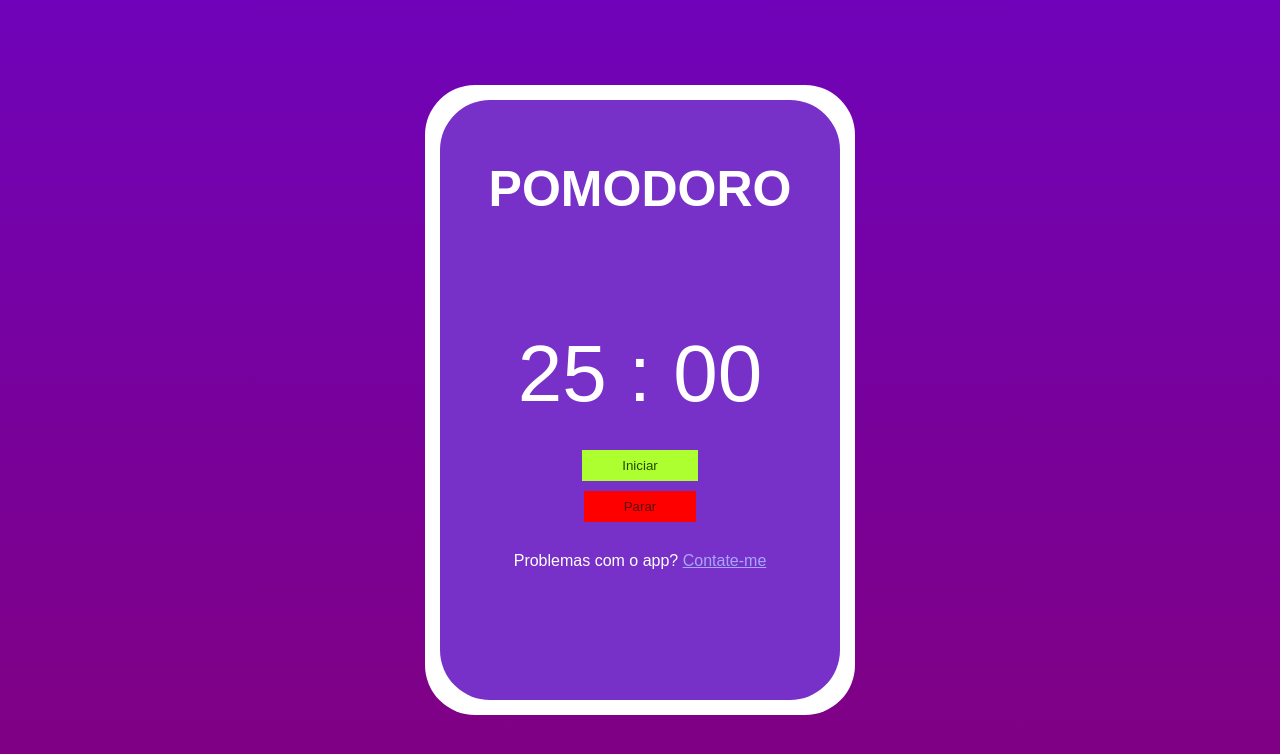
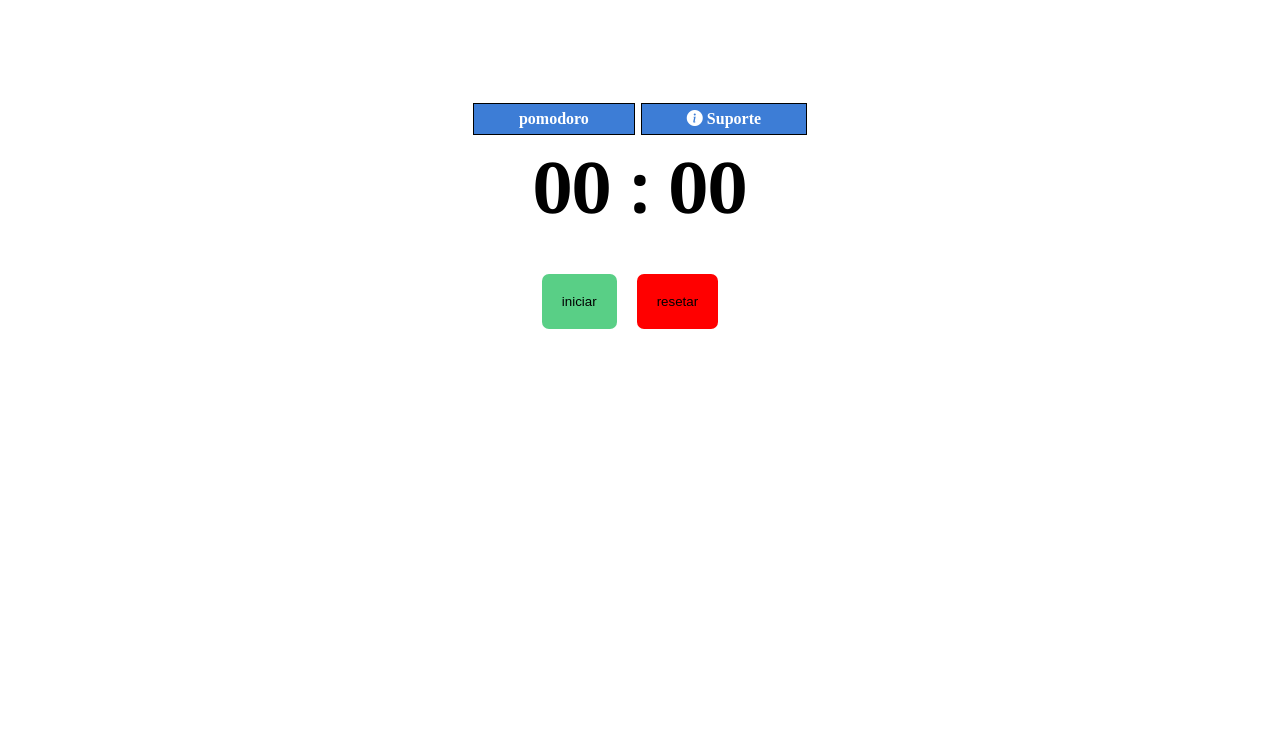
Before and after one commit to lucasbezerrapro/Cronometro-pomodoro, a plain HTML site: page index.html in a window 1280 px wide. Drawn offline with nearby package versions, Linux system fonts and the light colour scheme; a web font is replaced by a local one.

Commit message:
design refeito novas funcionalidades

```diff
--- a/app.js
+++ b/app.js
@@ -1,74 +1,124 @@
-let minutos = 24;
-let segundos = 60;
-let click = 0;
-let cronometro;
-let cronometroAtivo = false;
+class Cronometro {
+	constructor() {
+	  this.minutos = 24;
+	  this.segundos = 60;
+	  this.menosMinutos = 0;
+	  this.menosSegundos = 0;
+	  this.click;
+	  this.cronometroAtivo = false;
+	  this.cronometroInterval = null;
+	}
 
-function iniciarCronometro() {
 
-	if(click > 0) {
-		alert("Cliques multiplos desabilitados! Clique uma vez apenas :(");
-		clearInterval(cronometro);
+
+	iniciarCronometro() {
+	  if (this.click > 0) {
+		alert("Cliques múltiplos desabilitados! Clique uma vez apenas :(");
+		clearInterval(this.cronometroInterval);
 	  }
-	click++;
+	  this.click++;
 
-	cronometroAtivo = true //Ativar o  cronômetro
+	  this.cronometroAtivo = true;
 
-  cronometro = setInterval(function () {
-    segundos -= 1;
-    if (segundos < 0) {
-      if (minutos <= 0) {
-        if (document.getElementById("titulo").innerHTML === 'Desanse 5 minutos') {
-          minutos = 25;
-          segundos = 0;
-          document.getElementById("titulo").innerHTML = 'Volte a estudar:';
+	  this.cronometroInterval = setInterval(() => {
+		this.segundos -= 1;
+		if (this.segundos < 0) {
+		  if (this.minutos <= 0) {
+			// Lógica para alternar entre os modos de estudo e descanso
+			if (document.getElementById("titulo").innerHTML === "Desanse 5 minutos") {
+			  this.minutos = 25;
+			  this.segundos = 0;
+			  document.getElementById("titulo").innerHTML = "Volte a estudar:";
 			} else {
-          minutos = 4;
-          segundos = 60;
-          document.getElementById("titulo").innerHTML = 'Desanse 5 minutos';
+			  this.minutos = 4;
+			  this.segundos = 60;
+			  document.getElementById("titulo").innerHTML = "Desanse 5 minutos";
 			}
 		  } else {
-        minutos -= 1;
-        segundos = 59;
+			this.minutos -= 1;
+			this.segundos = 59;
 		  }
 		}
-    document.getElementById("minutos").innerHTML = `${minutos}`;
-    document.getElementById("segundos").innerHTML = `: ${segundos}`;
 
-    let iniciarBotao = document.getElementById("iniciar");
-	iniciarBotao.disabled = true;
-	iniciarBotao.style.backgroundColor = 'gray';
+		this.atualizarDisplay();
 
-	document.getElementById("iniciarDisabled").style.display = 'block'
+		// Lógica para desabilitar o botão de iniciar
+		document.getElementById("iniciar").disabled = true;
+		document.getElementById("iniciar").style.backgroundColor = "gray";
+		document.getElementById("iniciarDisabled").style.display = "block";
+
 
 	  }, 1000);
 	}
 
-function pararCronometro() {
-  if(cronometroAtivo) {
-	clearInterval(cronometro);
+	pararCronometro() {
+	  if (this.cronometroAtivo) {
+		clearInterval(this.cronometroInterval);
+		this.cronometroAtivo = false;
 
-	cronometroAtivo = false;
+		// Resetar valores e atualizar display
+		this.minutos = 25;
+		this.segundos = 0;
 
-	minutos = 24;
+		this.atualizarDisplay();
 
-	segundos = 60;
+		// Lógica para habilitar o botão de iniciar
+		document.getElementById("iniciar").disabled = false;
+		document.getElementById("iniciar").style.backgroundColor = "#59cf86";
+		document.getElementById("iniciar").style.color = "#fff";
+		document.getElementById("iniciarDisabled").style.display = "none";
 
-	document.getElementById("minutos").innerHTML = `${'25'}`;
-
-	document.getElementById("segundos").innerHTML = `: ${'00'}`;
-
-	let desabilitarBotao = document.getElementById("iniciar")
-
-	desabilitarBotao.disabled= false;
-
-	desabilitarBotao.style.backgroundColor='#adff2f';
-
-	desabilitarBotao.style.color ='#204b02';
-
-	click = 0;
+		this.click = 0;
+	  }
 	}
 
 
+	// Adicione métodos adicionais conforme necessário
 
+	atualizarDisplay() {
+	  // Atualizar o display com os valores de minutos e segundos
+	  document.getElementById("minutos").innerHTML = `${this.minutos}`;
+	  document.getElementById("segundos").innerHTML = `: ${this.segundos}`;
 	}
+  }
+
+  // Criar uma instância da classe Cronometro
+  const cronometro = new Cronometro();
+
+  // Configurar intervalos para atualização de minutos e segundos
+  const intervaloMinuto = setInterval(() => cronometro.atualizarMinutos(), 1000);
+  const intervaloSegundo = setInterval(() => cronometro.atualizarSegundos(), 1000);
+
+  function iniciarCronometroClick() {
+	cronometro.iniciarCronometro();
+  }
+
+  document.getElementById('iniciar').addEventListener('click', function(){
+	iniciarCronometroClick();
+	console.log('iniciou cronometro');
+  });
+
+  function pararCronometroClick() {
+	cronometro.pararCronometro();
+  }
+
+  document.getElementById('parar').addEventListener('click', function(){
+	pararCronometroClick();
+	console.log('parou cronometro');
+  });
+
+
+  const cronometroCurto = new Cronometro();
+
+  function cronometroShort(){
+	this.minutos=5;
+	thi.segundos=0;
+  }
+
+  intervaloMinuto = setInterval(() => cronometroCurto.cronometroShort(), 1000);
+  intervaloSegundo = setInterval(() => cronometroCurto.cronometroShort(), 1000);
+
+  function suporte() {
+	btn = document.getElementById('suporte')
+	btn.onclick= window.location.href = 'https://wa.me/5587981386821?text=Oi%2C+estou+vindo+do+site+do+cronometro.+Podemos+conversar+sobre%3A+%28assunto+do+problema+que+enfrenta+com+o+site%29';
+  }
--- a/index.html
+++ b/index.html
@@ -4,24 +4,27 @@
 		<meta charset="UTF-8">
 		<meta name="viewport" content="width=device-width, initial-scale=1.0">
 		<link rel="stylesheet" href="style.css">
-  <title>cronometro</title>
+		<link rel="stylesheet" href="https://cdn.jsdelivr.net/npm/bootstrap-icons@1.11.3/font/bootstrap-icons.min.css">
+		<script src="/app.js" defer></script>
+		<title>Cronometro</title>
 	</head>
 	<body>
-
-    <div class="relogio">
+		<nav>
+			<ul>
+				<li>pomodoro</li>
+				<li id="suporte" onclick="suporte()"><i class="bi bi-info-circle-fill"></i>   Suporte</li>
+			</ul>
+		</nav>
+		<header>
 			<div class="cronometro">
-
-        <div class="tempo">
-          <h1 style="color: white;" id="titulo">Pomodoro</h1>
-          <span id="minutos">25 :  </span>
+				<span class="tempo" id="minutos">00 : </span>
 				<span id="segundos">00</span>
 			</div>
-        <button onclick="iniciarCronometro()" id="iniciar">Iniciar</button>
-        <button onclick="pararCronometro()" id="parar">Parar</button>
-        <p style="color: white; margin-top: 30px;">Problemas com o app? <a style="color: rgb(167, 167, 250);" href="https://wa.link/gcces8">Contate-me</a></p>
+			<div class="botao">
+				<button id="iniciar" onclick="iniciarCronometro()">iniciar</button>
+				<button id="pausar" onclick="pausarCronometro()">Pausar</button>
+				<button id="parar" onclick="pararCronometro()">resetar</button>
 			</div>
-    </div>
-
-    <script src="app.js"></script>
+		</header>
 	</body>
 </html>
--- a/style.css
+++ b/style.css
@@ -1,105 +1,63 @@
-@import url('https://fonts.googleapis.com/css2?family=Digital-7&display=swap');
-
 * {
 	margin: 0;
 	padding: 0;
 	box-sizing: border-box;
 }
-
 body {
-  background: linear-gradient(to bottom, rgb(112, 3, 185), purple);
-  height: 100vh;
-  margin: 0;
-  display: flex;
-  justify-content: center;
-  align-items: center;
-  font-family: 'Digital-7', sans-serif;
-  text-align: center;
-}
-
-h1{
-  margin-top: -70px;
-  padding-bottom: 110px;
-  font-family:  Arial, Helvetica, sans-serif;
-  text-transform: uppercase;
-  font-size: 50px;
-}
-.relogio {
-  width: 430px;
-  height: 630px;
-  display: flex;
-  justify-content: center;
-  align-items: center;
-  background: rgb(255, 255, 255);
-  border-radius: 50px;
-}
-
-.cronometro {
-  width: 400px;
-  height: 600px;
-  display: flex;
+	height: 100%;
+	padding: 100px;
+    display : flex;
 	justify-content: center;
 	align-items: center;
 	flex-direction: column;
-  background: rgb(120, 49, 200);
-  border-radius: 50px;
 }
 
-
-span {
-  font-size: 80px;
+ul {
+	list-style: none;
+	display: flex;
+}
+li {
+	background: rgb(61, 125, 214);
+	padding-left: 45px;
+	padding-top: 6px;
+	padding-right: 45px;
+	padding-bottom: 6px;
+	margin: 3px;
+	border: 1px solid #000;
 	color: #FFF;
-  text-transform: uppercase;
-}
-
-#iniciar {
-  background: #adff2f;
-  border: none;
-  padding: 8px 40px;
-  margin-top: 30px;
-  margin-bottom: 10px;
-  color: #204b02;
-  cursor: pointer;
-  z-index: 1;
-}
-#iniciarDisabled {
-  background: rgb(237, 255, 209);
-  border: none;
-  padding: 8px 40px;
-  margin-top: 30px;
-  margin-bottom: 10px;
-  color: #204b02;
-  cursor: pointer;
-  z-index: 0;
-  display: none;
-}
-
-#parar {
-  background: red;
-  border: none;
-  padding: 8px 40px;
-  color: #590e0e;
+	font-weight: bolder;
 	cursor: pointer;
 }
 
+span {
+	font-size: 70px;
+	font-weight: bold;
+	font-family: Georgia, 'Times New Roman', Times, serif;
+	text-align: center;
+}
+.cronometro {
+	text-align: center;
+}
+button{
+	padding: 20px;
+	margin: 40px 20px 0 0;
+	border-radius: 7px;
+	border: none;
+	cursor: pointer;
 
-#parar:hover {
-  background: #590e0e;
-  color: red;
-  transition: 0.9s;
+}
+.botao {
+	display: flex;
+	justify-content: center;
+}
+#iniciar {
+	background: #59cf86;
 }
 
-@media screen and (max-width: 600px) {
-  h1 {
-    font-size: 40px;
+#pausar {
+	display: none;
+	background: yellow;
 }
-  .relogio {
-    width: 330px;
-    height: 630px;
+#parar {
+	background: red;
 }
-
-  .cronometro {
-    width: 300px;
-    height: 600px;
-  }
-}
```
Lines whose indentation alone changed are shown as unchanged.
